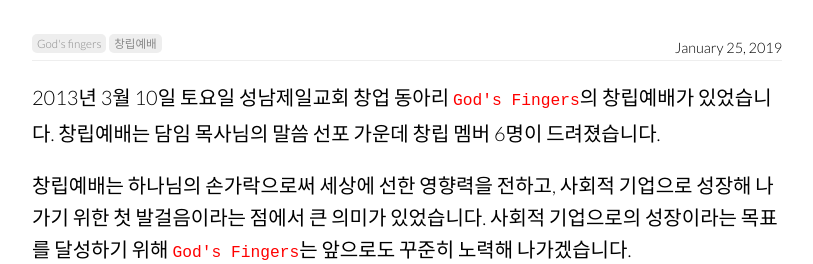
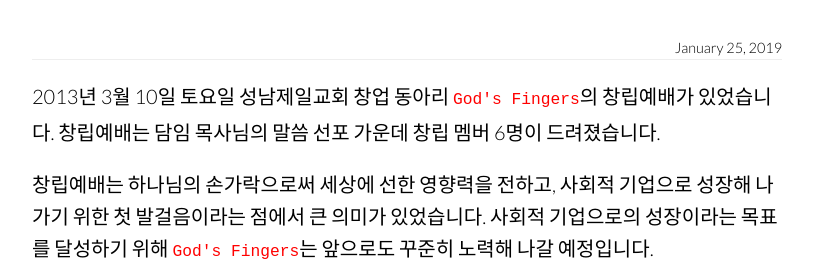
Before and after one commit to godsfingers/godsfingers.github.io, a Jekyll site: the page built from _posts/2019-01-25-godsfingers-foundation.md, in a window 1280 px wide and 900 px high, scrolled down 681 px, cut to the strip 223-487 px from the top of the window. Shown: the whole strip, without its empty margins (233-1046 px from the left). Built offline with Jekyll 4.4.1, drawn with Linux system fonts in a browser that asks for light colours; nearby versions of some CDN libraries.

Commit message:
Modified post content

```diff
--- a/_posts/2019-01-25-godsfingers-foundation.md
+++ b/_posts/2019-01-25-godsfingers-foundation.md
@@ -3,14 +3,12 @@ title: God's Fingers 창립
 date: 2019-01-25
 description: 2013년 3월 10일 토요일 창립예배
 category:
-  - God's Fingers
-  - 창립예배
 
 image: https://images.unsplash.com/photo-1502675135487-e971002a6adb?ixlib=rb-1.2.1&ixid=eyJhcHBfaWQiOjEyMDd9&auto=format&fit=crop&w=1534&q=80
 
 ---
 2013년 3월 10일 토요일 성남제일교회 창업 동아리 <span style="color: red">`God's Fingers`</span>의 창립예배가 있었습니다. 창립예배는 담임 목사님의 말씀 선포 가운데 창립 멤버 6명이 드려졌습니다.
 
-창립예배는 하나님의 손가락으로써 세상에 선한 영향력을 전하고, 사회적 기업으로 성장해 나가기 위한 첫 발걸음이라는 점에서 큰 의미가 있었습니다. 사회적 기업으로의 성장이라는 목표를 달성하기 위해 <span style="color: red">`God's Fingers`</span>는 앞으로도 꾸준히 노력해 나가겠습니다.
+창립예배는 하나님의 손가락으로써 세상에 선한 영향력을 전하고, 사회적 기업으로 성장해 나가기 위한 첫 발걸음이라는 점에서 큰 의미가 있었습니다. 사회적 기업으로의 성장이라는 목표를 달성하기 위해 <span style="color: red">`God's Fingers`</span>는 앞으로도 꾸준히 노력해 나갈 예정입니다.
 
 ![God's Fingers 창립예배](/images/photos/2012-03-10-foundation.png)
```
